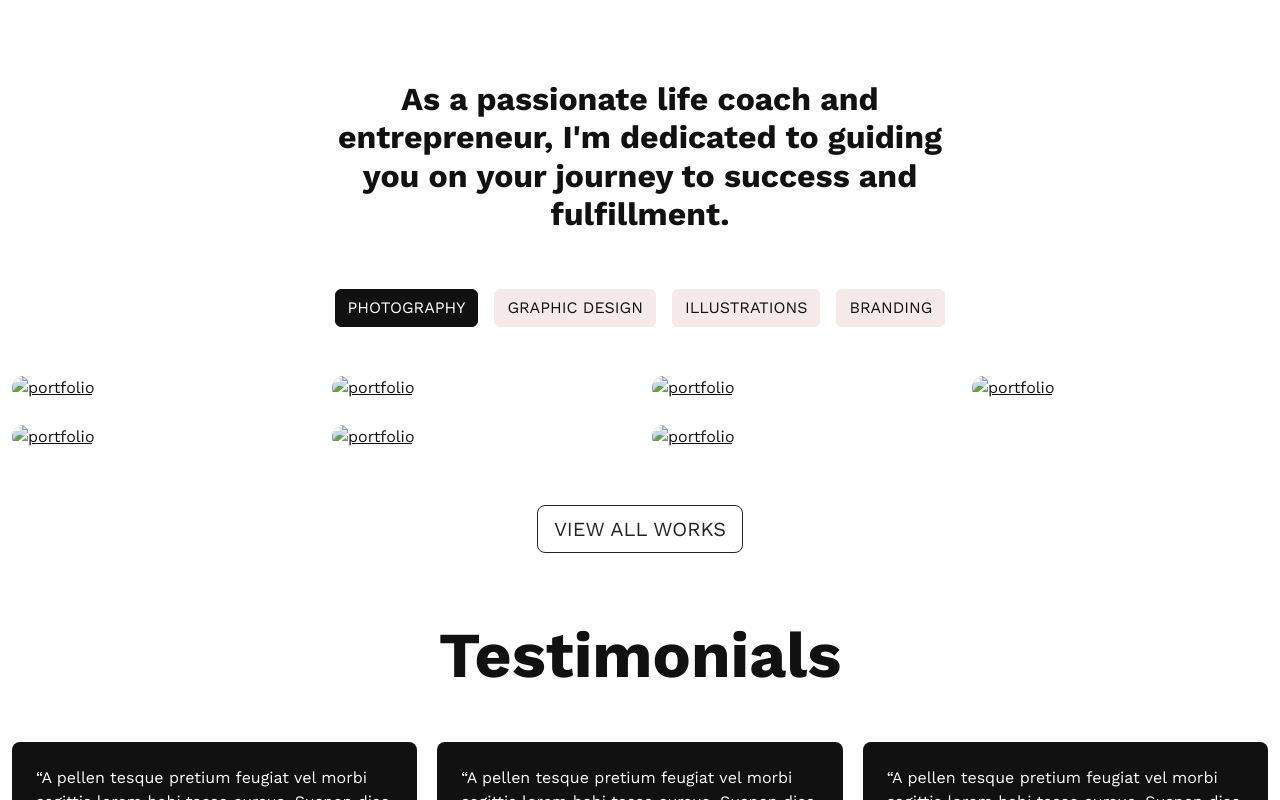
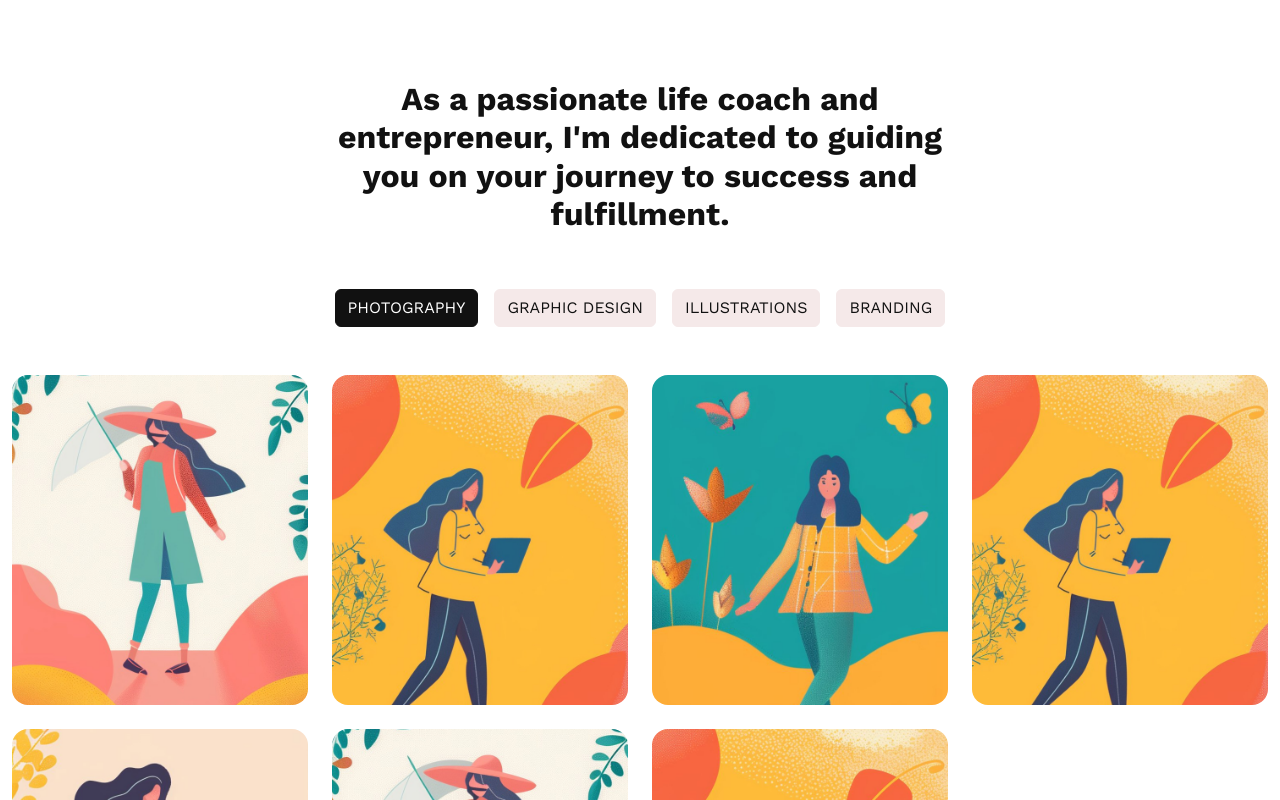
Before and after one commit to Kehunulu/my_mdc_project, a plain HTML site: page index.html in a window 1280 px wide. Shown: the part 2000-2800 px from the top of the page. Drawn offline with nearby package versions, Linux system fonts and the light colour scheme; files that its build step writes are made by us from their sources; files whose address does not match are found by name.

Commit message:
Update index.html
images/ removed

```diff
--- a/index.html
+++ b/index.html
@@ -94,7 +94,7 @@
       <div class="container-fluid">
         <div class="d-flex align-items-center g-4">
           <a class="navbar-brand d-flex" href="index.html">
-            <img src="images/logo.png" class="img-fluid" id="logo">
+            <img src="logo.png" class="img-fluid" id="logo">
           </a>
           <div class="icon px-5">
             <a href="#" class="text-decoration-none">
@@ -206,7 +206,7 @@
   <section>
     <div class="container">
       <div class="banner rounded-4 p-5"
-        style="background-image: url(images/banner.png); background-size: cover ; background-repeat: no-repeat; background-position: center;">
+        style="background-image: url(/banner.png); background-size: cover ; background-repeat: no-repeat; background-position: center;">
         <div class="text-content text-white py-5 my-5">
           <p class="fs-4">
             VFX / Graphics Head
@@ -413,7 +413,7 @@
   <section class="py-5">
     <div class="container">
       <div class="rounded-4 p-5"
-        style="background-image: url(images/section-banner.png); background-size: cover ; background-repeat: no-repeat; background-position: center;">
+        style="background-image: url(/section-banner.png); background-size: cover ; background-repeat: no-repeat; background-position: center;">
         <div class="row">
           <div class="col-md-4">
             <div class="h-100 bg-black text-white p-4 rounded-4">
@@ -475,63 +475,63 @@
 
         <div class="grid p-0 clearfix row row-cols-2 row-cols-lg-3 row-cols-xl-4" data-aos="fade-up">
           <div class="col mb-4 portfolio-item photography">
-            <a href="images/illustration-1.jpg" data-lightbox="illustration-1" data-title="illustration-1"
-              title="Sample Caption goes here for Portfolio Item 1."><img src="images/illustration-1.jpg"
+            <a href="/illustration-1.jpg" data-lightbox="illustration-1" data-title="illustration-1"
+              title="Sample Caption goes here for Portfolio Item 1."><img src="/illustration-1.jpg"
                 class="img-fluid rounded-4" alt="portfolio"></a>
           </div>
           <div class="col mb-4 portfolio-item photography graphicdesign illustrations">
-            <a href="images/illustration-2.jpg" data-lightbox="illustration-2" data-title="illustration-2"
-              title="Sample Caption goes here for Portfolio Item 2."><img src="images/illustration-2.jpg"
+            <a href="/illustration-2.jpg" data-lightbox="illustration-2" data-title="illustration-2"
+              title="Sample Caption goes here for Portfolio Item 2."><img src="/illustration-2.jpg"
                 class="img-fluid rounded-4" alt="portfolio"></a>
           </div>
           <div class="col mb-4 portfolio-item branding graphicdesign">
-            <a href="images/illustration-3.jpg" data-lightbox="illustration-3" data-title="illustration-3"
-              title="Sample Caption goes here for Portfolio Item 3."><img src="images/illustration-3.jpg"
+            <a href="/illustration-3.jpg" data-lightbox="illustration-3" data-title="illustration-3"
+              title="Sample Caption goes here for Portfolio Item 3."><img src="/illustration-3.jpg"
                 class="img-fluid rounded-4" alt="portfolio"></a>
           </div>
           <div class="col mb-4 portfolio-item graphicdesign">
-            <a href="images/illustration-4.jpg" data-lightbox="illustration-4" data-title="illustration-4"
-              title="Sample Caption goes here for Portfolio Item 4."><img src="images/illustration-4.jpg"
+            <a href="/illustration-4.jpg" data-lightbox="illustration-4" data-title="illustration-4"
+              title="Sample Caption goes here for Portfolio Item 4."><img src="/illustration-4.jpg"
                 class="img-fluid rounded-4" alt="portfolio"></a>
           </div>
           <div class="col mb-4 portfolio-item photography illustrations">
-            <a href="images/illustration-5.jpg" data-lightbox="illustration-5" data-title="illustration-5"
-              title="Sample Caption goes here for Portfolio Item 5."><img src="images/illustration-5.jpg"
+            <a href="/illustration-5.jpg" data-lightbox="illustration-5" data-title="illustration-5"
+              title="Sample Caption goes here for Portfolio Item 5."><img src="/illustration-5.jpg"
                 class="img-fluid rounded-4" alt="portfolio"></a>
           </div>
           <div class="col mb-4 portfolio-item graphicdesign">
-            <a href="images/illustration-1.jpg" data-lightbox="illustration-1" data-title="illustration-1"
-              title="Sample Caption goes here for Portfolio Item 6."><img src="images/illustration-1.jpg"
+            <a href="/illustration-1.jpg" data-lightbox="illustration-1" data-title="illustration-1"
+              title="Sample Caption goes here for Portfolio Item 6."><img src="/illustration-1.jpg"
                 class="img-fluid rounded-4" alt="portfolio"></a>
           </div>
           <div class="col mb-4 portfolio-item graphicdesign photography">
-            <a href="images/illustration-2.jpg" data-lightbox="illustration-2" data-title="illustration-2"
-              title="Sample Caption goes here for Portfolio Item 7."><img src="images/illustration-2.jpg"
+            <a href="/illustration-2.jpg" data-lightbox="illustration-2" data-title="illustration-2"
+              title="Sample Caption goes here for Portfolio Item 7."><img src="/illustration-2.jpg"
                 class="img-fluid rounded-4" alt="portfolio"></a>
           </div>
           <div class="col mb-4 portfolio-item illustrations graphicdesign">
-            <a href="images/illustration-3.jpg" data-lightbox="illustration-3" data-title="illustration-3"
-              title="Sample Caption goes here for Portfolio Item 8."><img src="images/illustration-3.jpg"
+            <a href="/illustration-3.jpg" data-lightbox="illustration-3" data-title="illustration-3"
+              title="Sample Caption goes here for Portfolio Item 8."><img src="/illustration-3.jpg"
                 class="img-fluid rounded-4" alt="portfolio"></a>
           </div>
           <div class="col mb-4 portfolio-item branding photography graphicdesign">
-            <a href="images/illustration-4.jpg" data-lightbox="illustration-4" data-title="illustration-4"
-              title="Sample Caption goes here for Portfolio Item 9."><img src="images/illustration-4.jpg"
+            <a href="/illustration-4.jpg" data-lightbox="illustration-4" data-title="illustration-4"
+              title="Sample Caption goes here for Portfolio Item 9."><img src="/illustration-4.jpg"
                 class="img-fluid rounded-4" alt="portfolio"></a>
           </div>
           <div class="col mb-4 portfolio-item illustrations graphicdesign branding">
-            <a href="images/illustration-5.jpg" data-lightbox="illustration-5" data-title="illustration-5"
-              title="Sample Caption goes here for Portfolio Item1 0."><img src="images/illustration-5.jpg"
+            <a href="/illustration-5.jpg" data-lightbox="illustration-5" data-title="illustration-5"
+              title="Sample Caption goes here for Portfolio Item1 0."><img src="/illustration-5.jpg"
                 class="img-fluid rounded-4" alt="portfolio"></a>
           </div>
           <div class="col mb-4 portfolio-item photography">
-            <a href="images/illustration-1.jpg" data-lightbox="illustration-1" data-title="illustration-1"
-              title="Sample Caption goes here for Portfolio Item1 1."><img src="images/illustration-1.jpg"
+            <a href="/illustration-1.jpg" data-lightbox="illustration-1" data-title="illustration-1"
+              title="Sample Caption goes here for Portfolio Item1 1."><img src="/illustration-1.jpg"
                 class="img-fluid rounded-4" alt="portfolio"></a>
           </div>
           <div class="col mb-4 portfolio-item photography">
-            <a href="images/illustration-2.jpg" data-lightbox="illustration-2" data-title="illustration-2"
-              title="Sample Caption goes here for Portfolio Item1 2."><img src="images/illustration-2.jpg"
+            <a href="/illustration-2.jpg" data-lightbox="illustration-2" data-title="illustration-2"
+              title="Sample Caption goes here for Portfolio Item1 2."><img src="/illustration-2.jpg"
                 class="img-fluid rounded-4" alt="portfolio"></a>
           </div>
 
@@ -642,7 +642,7 @@
       </div>
       <div class="row mt-5">
         <div class="col-lg-6">
-          <img src="images/illustration-6.png" class="img-fluid">
+          <img src="illustration-6.png" class="img-fluid">
         </div>
         <div class="col-lg-6">
           <div class="accordion accordion-flush" id="accordion-flush">
@@ -742,7 +742,7 @@
           <div class="post-item p-3 border rounded-5">
             <div class="row g-md-5">
               <div class="col-lg-5">
-                <img src="images/post-thumb-1.jpg" class="img-fluid rounded-4">
+                <img src="/post-thumb-1.jpg" class="img-fluid rounded-4">
               </div>
               <div class="col-lg-7">
                 <p class="text-uppercase text-muted mt-3">
@@ -760,7 +760,7 @@
           <div class="post-item p-3 border rounded-5">
             <div class="row g-md-5">
               <div class="col-lg-5">
-                <img src="images/post-thumb-2.jpg" class="img-fluid rounded-4">
+                <img src="/post-thumb-2.jpg" class="img-fluid rounded-4">
               </div>
               <div class="col-lg-7">
                 <p class="text-uppercase text-muted mt-3">
@@ -778,7 +778,7 @@
           <div class="post-item p-3 border rounded-5">
             <div class="row g-md-5">
               <div class="col-lg-5">
-                <img src="images/post-thumb-3.jpg" class="img-fluid rounded-4">
+                <img src="/post-thumb-3.jpg" class="img-fluid rounded-4">
               </div>
               <div class="col-lg-7">
                 <p class="text-uppercase text-muted mt-3">
@@ -796,7 +796,7 @@
           <div class="post-item p-3 border rounded-5">
             <div class="row g-md-5">
               <div class="col-lg-5">
-                <img src="images/post-thumb-4.jpg" class="img-fluid rounded-4">
+                <img src="/post-thumb-4.jpg" class="img-fluid rounded-4">
               </div>
               <div class="col-lg-7">
                 <p class="text-uppercase text-muted mt-3">
@@ -860,7 +860,7 @@
       <div class="row g-md-5 my-5">
         <div class="col-md-4">
           <div class="info-box">
-            <img src="images/logo-2.png" class="img-fluid">
+            <img src="/logo-2.png" class="img-fluid">
             <p class="py-4">
               Subscribe to newsletter to get some updates related with branding, designs and more.
             </p>
```
